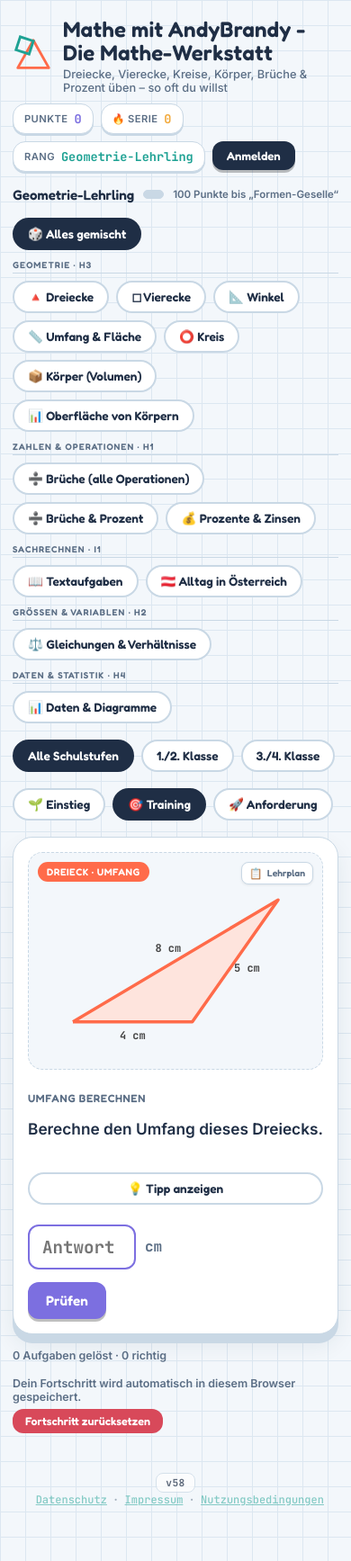
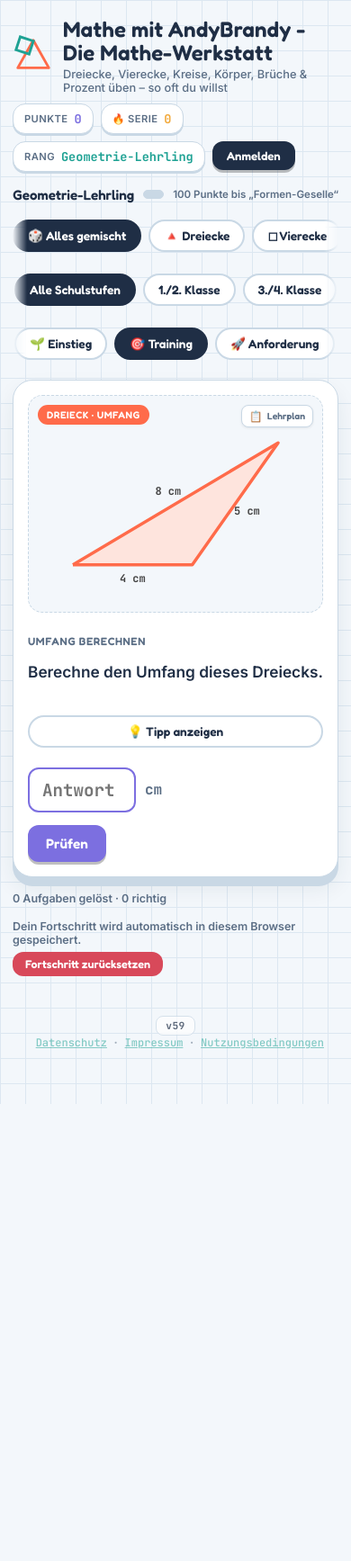
Before and after one commit to andysbrandy/mathemit, a PHP site: page / in a window 390 px wide. Shown: the whole page at 90% size. After the commit the page ends 1227 px from the top, so only its background shows below. Run offline with PHP 8.4, Linux system fonts and the light colour scheme.

Commit message:
UX: Themen-Chips als Slider-Row (mobil+Desktop) – 1 Zeile statt Scrollen, Edge-Fade, Auto-Center auf aktiven Chip

```diff
--- a/app-active.js
+++ b/app-active.js
@@ -105,10 +105,12 @@ var chipsHost = document.getElementById("chips");
 var lastGroup = null;
 MODES.forEach(function(m){
   if(m.group && m.group !== lastGroup){
-    var cap = document.createElement("span");
-    cap.className = "chip-group-label";
-    cap.textContent = m.group;
-    chipsHost.appendChild(cap);
+    if(lastGroup !== null){
+      var sep = document.createElement("span");
+      sep.className = "chip-divider";
+      sep.textContent = "·";
+      chipsHost.appendChild(sep);
+    }
     lastGroup = m.group;
   }
   var btn = document.createElement("button");
@@ -120,10 +122,19 @@ MODES.forEach(function(m){
     Array.prototype.forEach.call(chipsHost.querySelectorAll(".chip"), function(c){ c.classList.remove("active"); });
     btn.classList.add("active");
     saveProgress();
+    scrollActiveChip();
     nextExercise();
   });
   chipsHost.appendChild(btn);
 });
+/* Aktiven Chip horizontal in die Mitte scrollen (block:'nearest' = keine vertikalen Sprünge) */
+function scrollActiveChip(){
+  var active = chipsHost.querySelector(".chip.active");
+  if(active && active.scrollIntoView){
+    active.scrollIntoView({behavior:"smooth", inline:"center", block:"nearest"});
+  }
+}
+scrollActiveChip();
 
 var gradeChipsHost = document.getElementById("gradeChips");
 GRADES.forEach(function(g){
--- a/index.html
+++ b/index.html
@@ -7,7 +7,7 @@
 <meta http-equiv="Cache-Control" content="no-cache, no-store, must-revalidate">
 <meta http-equiv="Pragma" content="no-cache">
 <meta http-equiv="Expires" content="0">
-<meta name="app-version" content="v58">
+<meta name="app-version" content="v59">
 <title>Die Formen-Werkstatt – Mathe für die Mittelschule</title>
 <link rel="preconnect" href="https://fonts.googleapis.com">
 <link rel="preconnect" href="https://fonts.gstatic.com" crossorigin>
@@ -168,7 +168,7 @@
 <script src="app-base.js"></script>
 <script src="app-active.js"></script>
 <footer class="app-version">
-  <span class="ver" id="appVersion">v58</span>
+  <span class="ver" id="appVersion">v59</span>
   <span style="margin-left:.6rem; font-size:.75rem; opacity:.75;" class="footer-links">
     <button type="button" class="footer-link" data-legal="datenschutz.html" data-title="Datenschutzerklärung">Datenschutz</button> ·
     <button type="button" class="footer-link" data-legal="impressum.html" data-title="Impressum">Impressum</button> ·
--- a/style-active.css
+++ b/style-active.css
@@ -1,16 +1,23 @@
-  /* ---------- Chips ---------- */
-  .chips{display:flex; gap:8px; flex-wrap:wrap; margin-bottom:18px;}
-  .chip-group-label{
-    flex-basis:100%; max-width:100%;
-    font-family:'Fredoka',sans-serif; font-weight:600;
-    font-size:.62rem; letter-spacing:1px; text-transform:uppercase;
-    color:var(--muted); margin-top:2px;
-    border-bottom:1px solid var(--line); padding-bottom:3px;
+  /* ---------- Chips (Slider-Row, mobil & Desktop) ---------- */
+  .chips{
+    display:flex; gap:8px; flex-wrap:nowrap;
+    overflow-x:auto; -webkit-overflow-scrolling:touch;
+    scroll-snap-type:x proximity;
+    scrollbar-width:none; -ms-overflow-style:none;
+    padding:2px 2px 4px; margin-bottom:18px;
+    -webkit-mask-image:linear-gradient(90deg,transparent 0,#000 16px,#000 calc(100% - 16px),transparent 100%);
+    mask-image:linear-gradient(90deg,transparent 0,#000 16px,#000 calc(100% - 16px),transparent 100%);
   }
+  .chips::-webkit-scrollbar{display:none;}
   .chip{
     border:2px solid var(--line); background:var(--panel); color:var(--ink);
     border-radius:999px; padding:8px 15px; font-family:'Fredoka',sans-serif; font-weight:600;
     font-size:.85rem; cursor:pointer; transition:all .15s ease; user-select:none;
+    flex:0 0 auto; scroll-snap-align:start; white-space:nowrap;
+  }
+  .chip-divider{
+    flex:0 0 auto; align-self:center; color:var(--line);
+    font-size:.9rem; user-select:none; pointer-events:none;
   }
   .chip:hover{border-color:var(--violet); transform:translateY(-1px);}
   .chip.active{background:var(--ink); border-color:var(--ink); color:#fff;}
```
Also changed, not shown: 1 other file.
